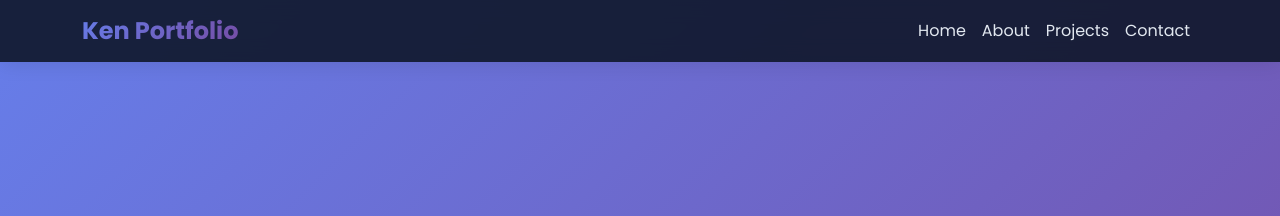
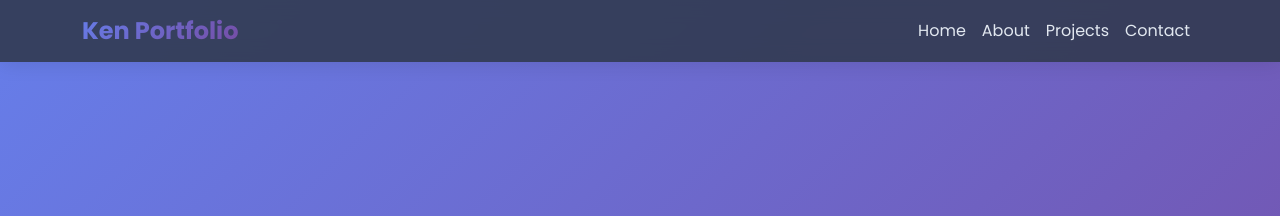
Before and after one commit to KEN4718/portfolio-website, a plain HTML site: page index.html in a window 1280 px wide. Shown: the top 216 px of the page. Drawn offline with nearby package versions, Linux system fonts and the light colour scheme.

Commit message:
Update index.html

```diff
--- a/index.html
+++ b/index.html
@@ -27,7 +27,7 @@
 
 /* 导航栏背景变深 */
         .navbar {
-            background: rgba(15, 23, 42, 0.9) !important; /* 深蓝灰色 */
+            background: rgba(49, 58, 80, 0.9) !important;  /* 深蓝灰色 */
             backdrop-filter: blur(10px);
             box-shadow: 0 4px 30px rgba(0, 0, 0, 0.5);
         }
@@ -852,4 +852,5 @@ background: #dcecff;
         });
     </script>
 </body>
+
 </html>
```
